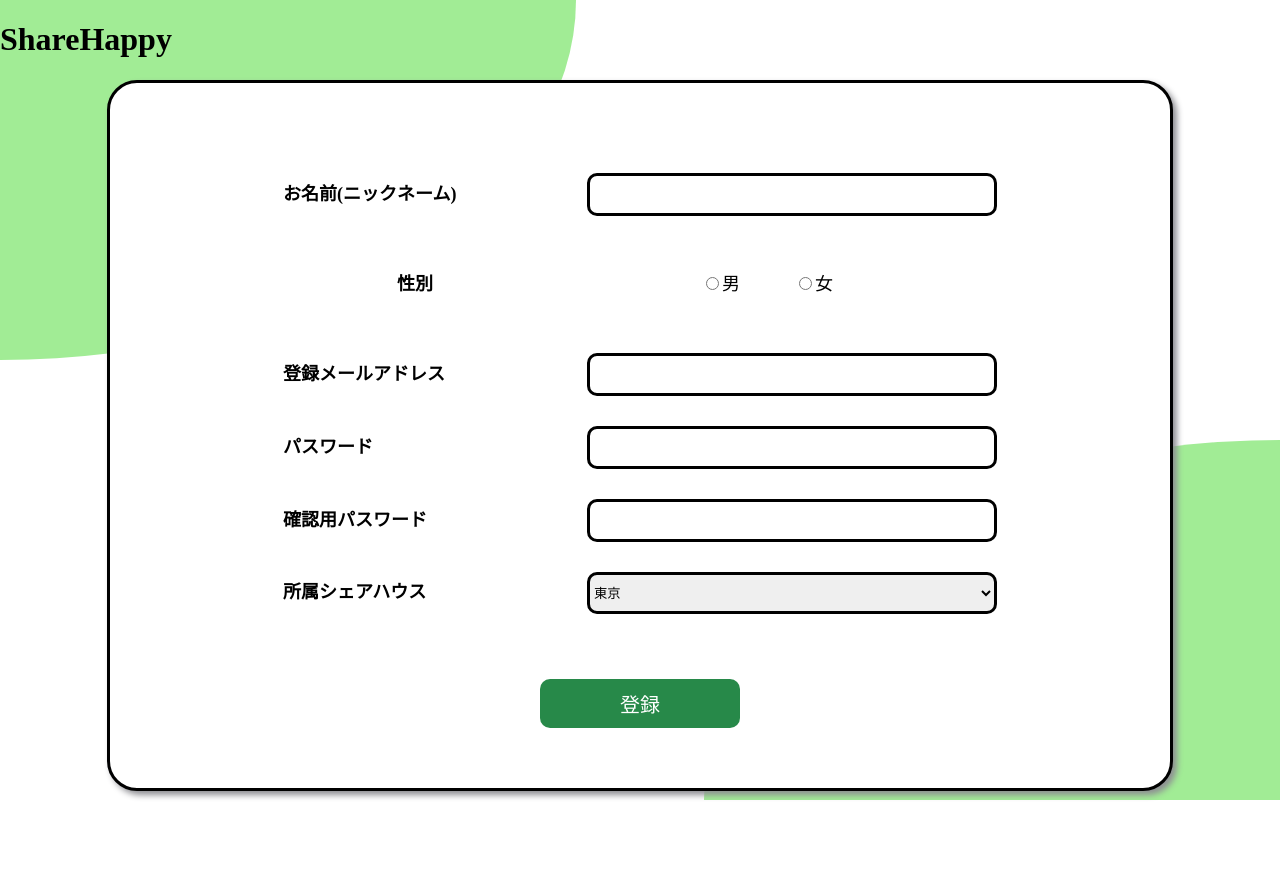
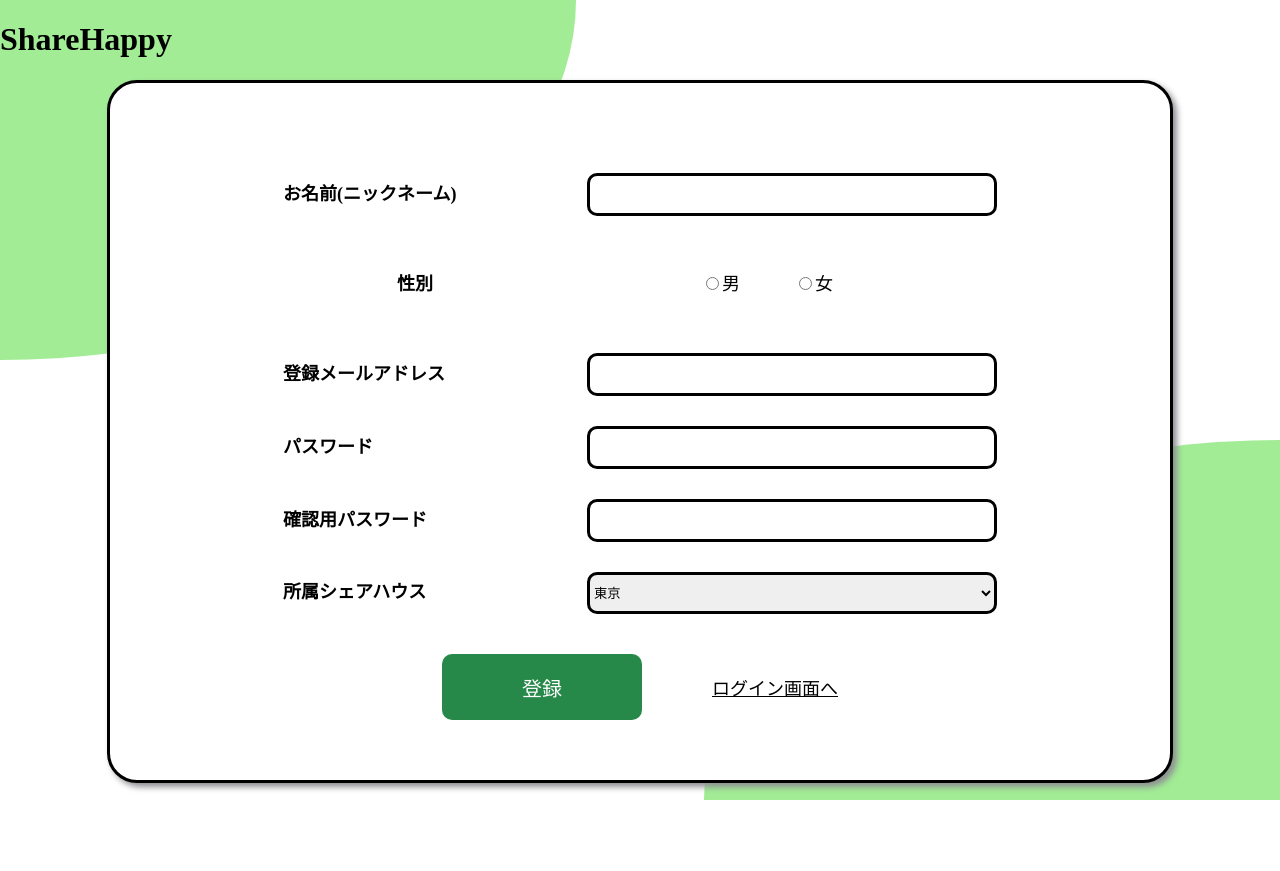
Before and after one commit to RareTECH2024Autumn-G/teamG, a Flask app: page /signup in a window 1280 px wide. After the commit the page ends 800 px from the top, so only its background shows below. Run offline with Flask 2, Linux system fonts and the light colour scheme.

Commit message:
add login-link etc

```diff
--- a/ChatApp/app.py
+++ b/ChatApp/app.py
@@ -39,7 +39,7 @@ def userSignup():
 
     pattern = r'^[a-zA-Z0-9_.+-]+@[a-zA-Z0-9-]+\.[a-zA-Z0-9-.]+$'
 
-    if name == '' or mailaddress =='' or password == '' or passwordConfirm == '' or sex == '':
+    if name == '' or mailaddress =='' or password == '' or passwordConfirm == '' or sex is None: #2024118 タラ　sex is None　に変更
         flash('空のフォームがあるようです')
     elif password != passwordConfirm:
         flash('二つのパスワードの値が違っています')
--- a/ChatApp/static/css/registration.css
+++ b/ChatApp/static/css/registration.css
@@ -128,7 +128,7 @@
 .button-container {
   display: flex;
   justify-content: center;
-  margin-top: 65px;
+  margin-top: 40px;
 }
 .flexbox-button {
   font-size: 20px;
@@ -142,3 +142,13 @@
 .flexbox-button:hover {
   box-shadow: 0px 5px 10px #353535;
 }
+.flashes {
+  list-style-type: none;
+  font-size: 18px;
+  padding-top: 20px;
+}
+.login-link {
+  font-size: 18px;
+  padding: 20px 0px 20px 70px;
+  color: black;
+}
--- a/ChatApp/templates/pages/register-pages/signup.html
+++ b/ChatApp/templates/pages/register-pages/signup.html
@@ -57,6 +57,7 @@
       </div>
       <div class="button-container">
         <button class="flexbox-button">登録</button>
+        <a class="login-link" href="{{url_for('index')}}"> ログイン画面へ </a>
       </div>
     </form>
   </main>
```
